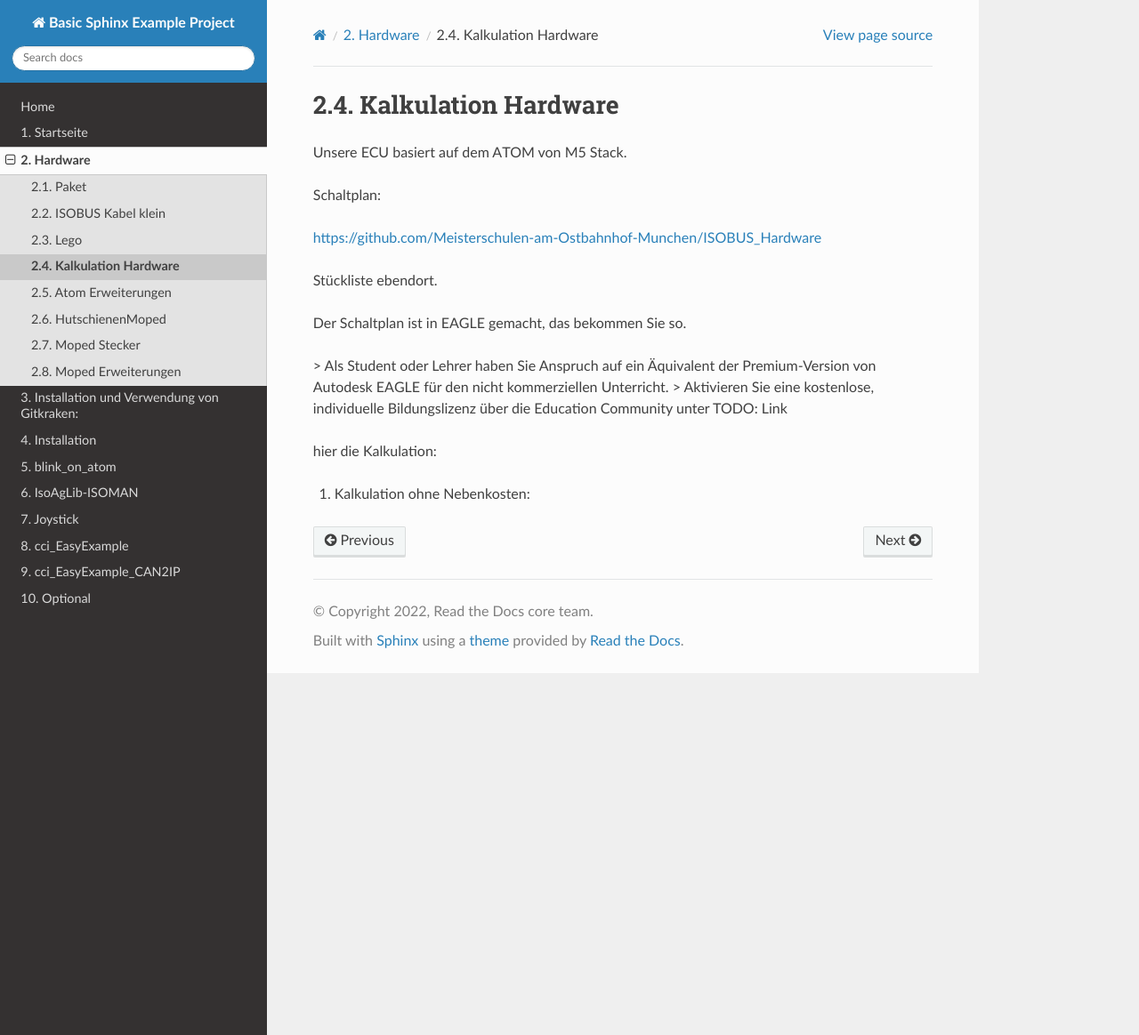
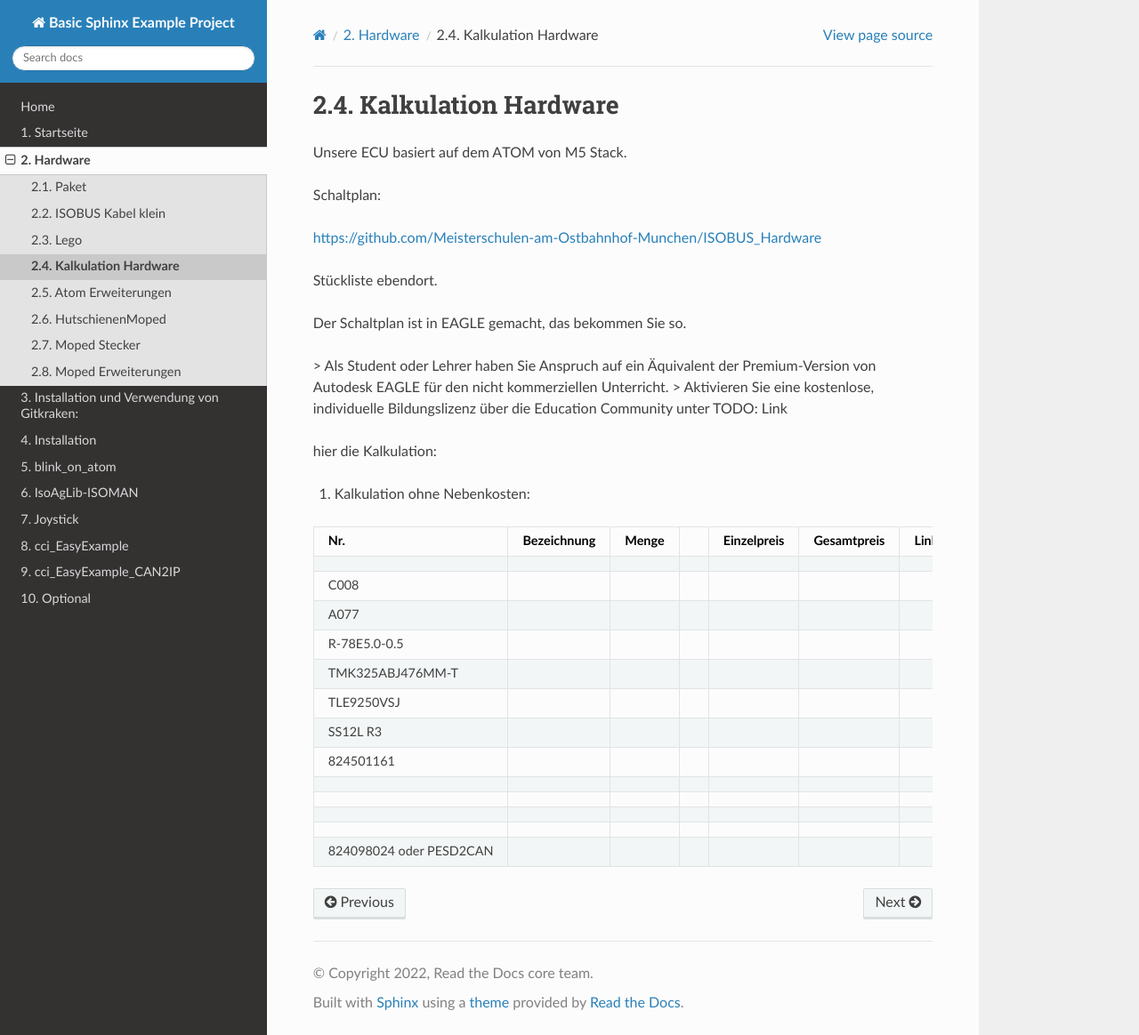
Before and after one commit to franz-ms-muc/Install-ISOBUS-Environment-docs, a Sphinx documentation site: the page built from docs/Kalkulation-Hardware.rst, in a window 1280 px wide and 1164 px high. Shown: the whole window at 89% size. Built offline with Sphinx 7.4.7 and the Read the Docs theme 2.0.0, drawn with Linux system fonts in a browser that asks for light colours; part of the change alters nothing that is shown.

```diff
--- a/docs/Kalkulation-Hardware.rst
+++ b/docs/Kalkulation-Hardware.rst
@@ -23,7 +23,7 @@ hier die Kalkulation:
 +-------------------------+-------------+-------+---+-------------+-------------+------+
 | Nr.                     | Bezeichnung | Menge |   | Einzelpreis | Gesamtpreis | Link |
 +=========================+=============+=======+===+=============+=============+======+
-|                         |   USB Kabel auf Type-C USB2.0 schwarz          |       |   |             |             |      |
+|                         |             |       |   |             |             |      |
 +-------------------------+-------------+-------+---+-------------+-------------+------+
 | C008                    |             |       |   |             |             |      |
 +-------------------------+-------------+-------+---+-------------+-------------+------+
```
